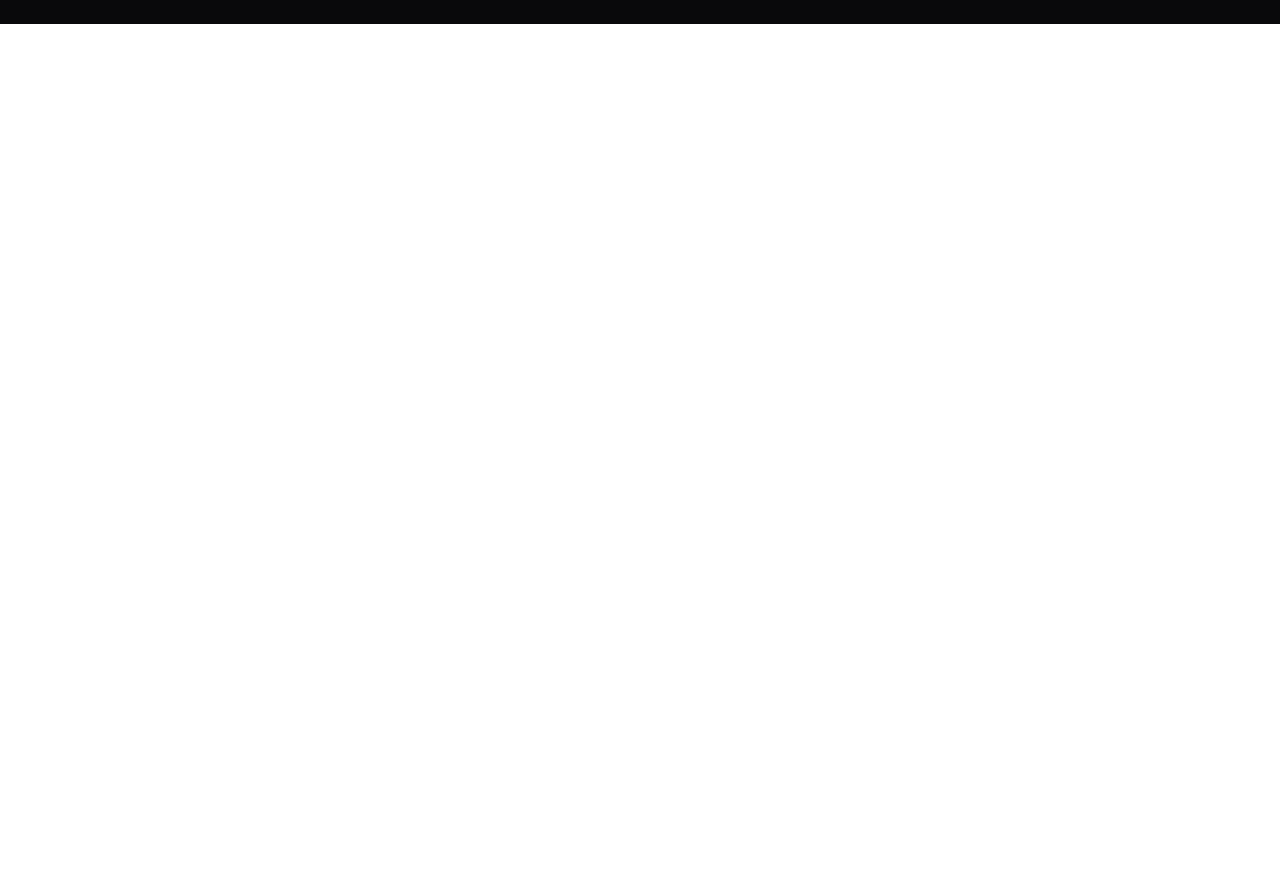
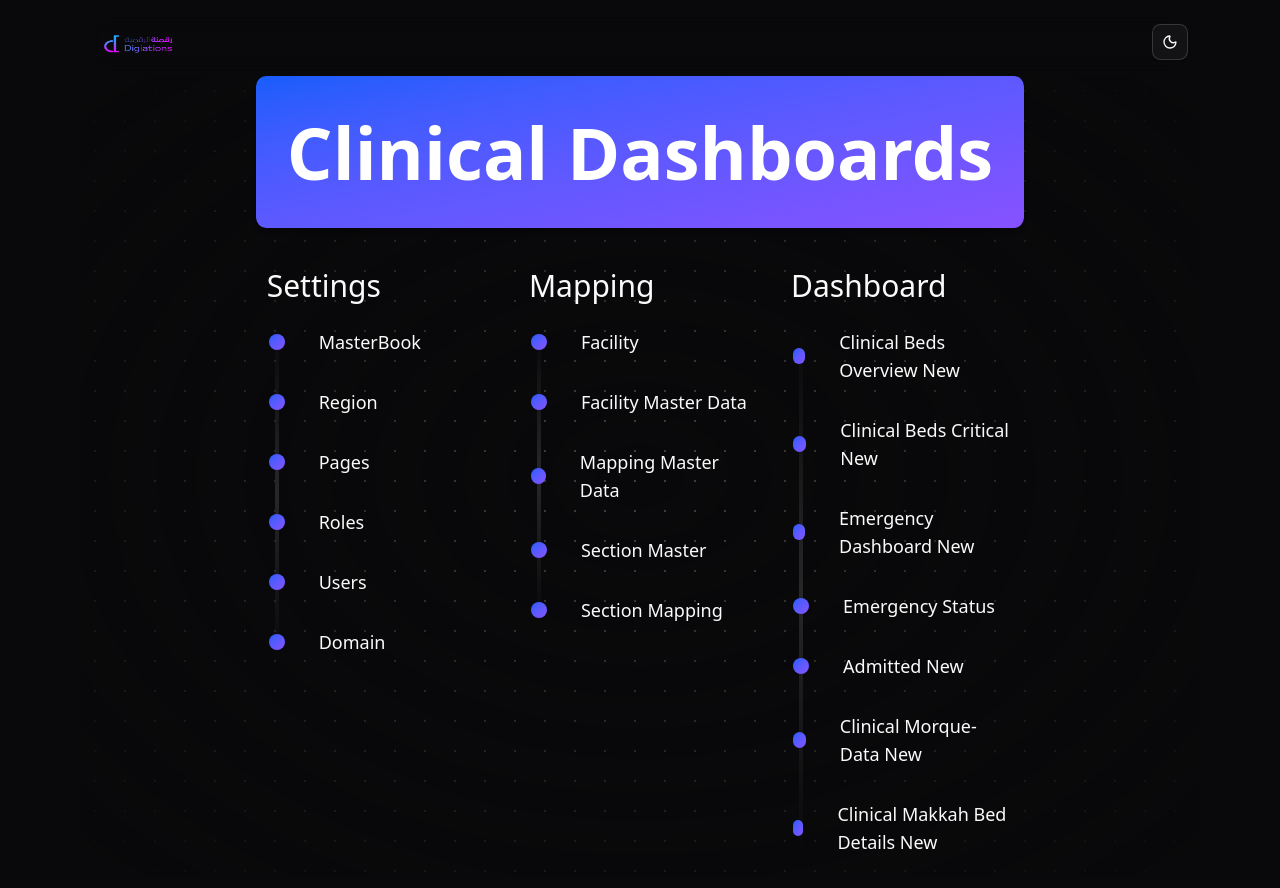
Before and after one commit to omarmohammed271/Wisys, a React (Vite) app in the folder dashboard/: page /Clinical in a window 1280 px wide. Before the commit this address had no page. Before the commit the page ends 800 px from the top, so only its background shows below. Built offline with nearby package versions, Linux system fonts and the light colour scheme.

Commit message:
refactor : update tags to Clinical and non

```diff
--- a/dashboard/src/App.tsx
+++ b/dashboard/src/App.tsx
@@ -8,9 +8,9 @@ import ProcurmentDashboard from './pages/dashboards/ProcurmentDashboard'
 import ManufacturingDashboard from './pages/dashboards/ManufacturingDashboard'
 import FinanceDashboard from './pages/dashboards/FinanceDashboard'
 import Home from './pages/Home/Home'
-import Healthcare from './pages/Healthcare'
-import NonHealthcare from './pages/NonHealthcare'
 import Contact from './pages/Contact'
+import NonClinical from './pages/NonClinical'
+import Clinical from './pages/Clinical'
 
 function App() {
 
@@ -20,8 +20,8 @@ function App() {
         <main className='bg-background select-none text-foreground flex flex-col py-3 md:px-20'>
           <Routes>
             <Route path="/" element={<><HomeNavBar /><Home /></>} />
-            <Route path="/healthcare" element={<><NavBar /><Healthcare /></>} />
-            <Route path="/non-healthcare" element={<><NavBar /><NonHealthcare /></>} />
+            <Route path="/Clinical" element={<><NavBar /><Clinical /></>} />
+            <Route path="/non-Clinical" element={<><NavBar /><NonClinical /></>} />
             <Route path="/contact" element={<><HomeNavBar /><Contact /></>} />
             <Route path="/hr-dashboard" element={<><NavBar /><HRDashboard /></>} />
             <Route path="/procurement-dashboard" element={<><NavBar /><ProcurmentDashboard /></>} />
--- a/dashboard/src/components/layout/HomeNavBar.tsx
+++ b/dashboard/src/components/layout/HomeNavBar.tsx
@@ -17,13 +17,13 @@ const services: ServiceItem[] = [
     {
         id: "1",
         name: "Clinic Services",
-        link: "/healthcare",
+        link: "/Clinical",
         icon: <Stethoscope />,
     },
     {
         id: "2",
         name: "Non-Clinical Services",
-        link: "/non-healthcare",
+        link: "/non-Clinical",
         icon: <Cpu />,
     },
 
--- a/dashboard/src/pages/Healthcare.tsx
+++ b/dashboard/src/pages/Clinical.tsx
@@ -1,42 +1,72 @@
-import { cn } from "@/lib/utils";
-import { motion } from "framer-motion";
-import { Link } from "react-router-dom";
+import { cn } from '@/lib/utils';
+import { motion } from 'framer-motion';
+import { Link } from 'react-router-dom';
 
 // ------------------------------
 // Data object for sections/items
 // ------------------------------
 const sections = [
   {
-    title: "Settings",
+    title: 'Settings',
     items: [
-      { label: "MasterBook", to: "http://87.237.225.137:3000/MasterBook" },
-      { label: "Region", to: "http://87.237.225.137:3000/Region" },
-      { label: "Pages", to: "http://87.237.225.137:3000/Pages" },
-      { label: "Roles", to: "http://87.237.225.137:3000/Roles" },
-      { label: "Users", to: "http://87.237.225.137:3000/Users" },
-      { label: "Domain", to: "http://87.237.225.137:3000/Domain" },
+      { label: 'MasterBook', to: 'http://87.237.225.137:3000/MasterBook' },
+      { label: 'Region', to: 'http://87.237.225.137:3000/Region' },
+      { label: 'Pages', to: 'http://87.237.225.137:3000/Pages' },
+      { label: 'Roles', to: 'http://87.237.225.137:3000/Roles' },
+      { label: 'Users', to: 'http://87.237.225.137:3000/Users' },
+      { label: 'Domain', to: 'http://87.237.225.137:3000/Domain' },
     ],
   },
   {
-    title: "Mapping",
+    title: 'Mapping',
     items: [
-      { label: "Facility", to: "http://87.237.225.137:3000/Facility" },
-      { label: "Facility Master Data", to: "http://87.237.225.137:3000/FacilityMasterData" },
-      { label: "Mapping Master Data", to: "http://87.237.225.137:3000/MappingMasterData" },
-      { label: "Section Master", to: "http://87.237.225.137:3000/section-master" },
-      { label: "Section Mapping", to: "http://87.237.225.137:3000/section-mapping" },
+      { label: 'Facility', to: 'http://87.237.225.137:3000/Facility' },
+      {
+        label: 'Facility Master Data',
+        to: 'http://87.237.225.137:3000/FacilityMasterData',
+      },
+      {
+        label: 'Mapping Master Data',
+        to: 'http://87.237.225.137:3000/MappingMasterData',
+      },
+      {
+        label: 'Section Master',
+        to: 'http://87.237.225.137:3000/section-master',
+      },
+      {
+        label: 'Section Mapping',
+        to: 'http://87.237.225.137:3000/section-mapping',
+      },
     ],
   },
   {
-    title: "Dashboard",
+    title: 'Dashboard',
     items: [
-      { label: "Healthcare Beds Overview New", to: "http://87.237.225.137:3000/N-Mhc-Beds" },
-      { label: "Healthcare Beds Critical New", to: "http://87.237.225.137:3000/N-Critical-Care" },
-      { label: "Emergency Dashboard New", to: "http://87.237.225.137:3000/MHCEmergencyNew" },
-      { label: "Emergency Status", to: "http://87.237.225.137:3000/MHCEmergency-two-new" },
-      { label: "Admitted New", to: "http://87.237.225.137:3000/Admitted-new" },
-      { label: "Healthcare Morque-Data New", to: "http://87.237.225.137:3000/N-Morque-Data" },
-      { label: "Healthcare Makkah Bed Details New", to: "http://87.237.225.137:3000/N-bed-makka-details" },
+      {
+        label: 'Clinical Beds Overview New',
+        to: 'http://87.237.225.137:3000/N-Mhc-Beds',
+      },
+      {
+        label: 'Clinical Beds Critical New',
+        to: 'http://87.237.225.137:3000/N-Critical-Care',
+      },
+      {
+        label: 'Emergency Dashboard New',
+        to: 'http://87.237.225.137:3000/MHCEmergencyNew',
+      },
+      {
+        label: 'Emergency Status',
+        to: 'http://87.237.225.137:3000/MHCEmergency-two-new',
+      },
+      { label: 'Admitted New', to: 'http://87.237.225.137:3000/Admitted-new' },
+      {
+        label: 'Clinical Morque-Data New',
+        to: 'http://87.237.225.137:3000/N-Morque-Data',
+      },
+      {
+        label: 'Clinical Makkah Bed Details New',
+        to: 'http://87.237.225.137:3000/N-bed-makka-details',
+      },
     ],
   },
 ];
@@ -57,14 +87,14 @@ const itemVariants = {
   visible: {
     opacity: 1,
     y: 0,
-      transition: { duration: 0.6, ease: "easeOut" as const },
+    transition: { duration: 0.6, ease: 'easeOut' as const },
   },
 };
 
 // ------------------------------
 // Main Component
 // ------------------------------
-export default function Healthcare() {
+export default function Clinical() {
   return (
     <div className="container lg:h-screen lg:overflow-hidden pb-10 relative mx-auto">
       {/* Background dots */}
@@ -76,10 +106,10 @@ export default function Healthcare() {
         >
           <div
             className={cn(
-              "absolute inset-0",
-              "[background-size:30px_30px]",
-              "[background-image:radial-gradient(#d4d4d4_1px,transparent_1px)]",
-              "dark:[background-image:radial-gradient(#404040_1px,transparent_1px)]"
+              'absolute inset-0',
+              '[background-size:30px_30px]',
+              '[background-image:radial-gradient(#d4d4d4_1px,transparent_1px)]',
+              'dark:[background-image:radial-gradient(#404040_1px,transparent_1px)]'
             )}
           />
         </motion.div>
@@ -93,12 +123,12 @@ export default function Healthcare() {
           <motion.div
             initial={{ opacity: 0, y: -40 }}
             animate={{ opacity: 1, y: 0 }}
-            transition={{ duration: 1, ease: "easeOut" }}
+            transition={{ duration: 1, ease: 'easeOut' }}
             className="max-lg:mx-10 w-[80%] items-center py-10 bg-gradient-to-br from-primary to-secondary
               rounded-lg shadow-md transition-all duration-500"
           >
             <h1 className="text-7xl text-center font-bold text-white">
-              Healthcare Dashboards
+              Clinical Dashboards
             </h1>
           </motion.div>
         </div>
@@ -119,9 +149,10 @@ export default function Healthcare() {
               <h1 className="text-3xl font-medium mb-6">{section.title}</h1>
               <div className="relative">
                 {/* Vertical line */}
-                <div className="absolute start-2 top-0 h-full w-1
-                  bg-gradient-to-b from-transparent via-secondary/40 dark:via-muted to-transparent">
-                </div>
+                <div
+                  className="absolute start-2 top-0 h-full w-1
+                  bg-gradient-to-b from-transparent via-secondary/40 dark:via-muted to-transparent"
+                ></div>
 
                 {/* Items */}
                 <div className="space-y-8 relative ps-5">
--- a/dashboard/src/pages/NonHealthcare.tsx
+++ b/dashboard/src/pages/NonClinical.tsx
@@ -1,18 +1,18 @@
-import { cn } from "@/lib/utils";
-import { motion } from "framer-motion";
-import { Link } from "react-router-dom";
+import { cn } from '@/lib/utils';
+import { motion } from 'framer-motion';
+import { Link } from 'react-router-dom';
 
 // ------------------------------
 // Data object for sections/items
 // ------------------------------
 const sections = [
   {
-    title: "Dashboards",
+    title: 'Dashboards',
     items: [
-      { label: "HR Dashboard", to: "/hr-dashboard" },
-      { label: "Procurement Dashboard", to: "/procurement-dashboard" },
-      { label: "Finance Dashboard", to: "/finance-dashboard" },
-      { label: "Manufacturing Dashboard", to: "/manufacturing-dashboard" },
+      { label: 'HR Dashboard', to: '/hr-dashboard' },
+      { label: 'Procurement Dashboard', to: '/procurement-dashboard' },
+      { label: 'Finance Dashboard', to: '/finance-dashboard' },
+      { label: 'Manufacturing Dashboard', to: '/manufacturing-dashboard' },
     ],
   },
 ];
@@ -33,14 +33,14 @@ const itemVariants = {
   visible: {
     opacity: 1,
     y: 0,
-      transition: { duration: 0.6, ease: "easeOut" as const },
+    transition: { duration: 0.6, ease: 'easeOut' as const },
   },
 };
 
 // ------------------------------
 // Main Component
 // ------------------------------
-export default function NonHealthcare(){
+export default function NonClinical() {
   return (
     <div className="container lg:h-screen lg:overflow-hidden relative mx-auto">
       {/* Background dots */}
@@ -52,10 +52,10 @@ export default function NonHealthcare(){
         >
           <div
             className={cn(
-              "absolute inset-0",
-              "[background-size:30px_30px]",
-              "[background-image:radial-gradient(#d4d4d4_1px,transparent_1px)]",
-              "dark:[background-image:radial-gradient(#404040_1px,transparent_1px)]"
+              'absolute inset-0',
+              '[background-size:30px_30px]',
+              '[background-image:radial-gradient(#d4d4d4_1px,transparent_1px)]',
+              'dark:[background-image:radial-gradient(#404040_1px,transparent_1px)]'
             )}
           />
         </motion.div>
@@ -69,12 +69,12 @@ export default function NonHealthcare(){
           <motion.div
             initial={{ opacity: 0, y: -40 }}
             animate={{ opacity: 1, y: 0 }}
-            transition={{ duration: 1, ease: "easeOut" }}
+            transition={{ duration: 1, ease: 'easeOut' }}
             className="max-lg:mx-10 w-[80%] items-center py-10 bg-gradient-to-br from-primary to-secondary
               rounded-lg shadow-md transition-all duration-500"
           >
             <h1 className="text-7xl text-center font-bold text-white">
-              Non-Healthcare Dashboards
+              Non-Clinical Dashboards
             </h1>
           </motion.div>
         </div>
@@ -95,9 +95,10 @@ export default function NonHealthcare(){
               <h1 className="text-3xl font-medium mb-6">{section.title}</h1>
               <div className="relative">
                 {/* Vertical line */}
-                <div className="absolute start-2 top-0 h-full w-1
-                  bg-gradient-to-b from-transparent via-secondary/40 dark:via-muted to-transparent">
-                </div>
+                <div
+                  className="absolute start-2 top-0 h-full w-1
+                  bg-gradient-to-b from-transparent via-secondary/40 dark:via-muted to-transparent"
+                ></div>
 
                 {/* Items */}
                 <div className="space-y-8 relative ps-5">
```
Lines whose indentation alone changed are shown as unchanged.
